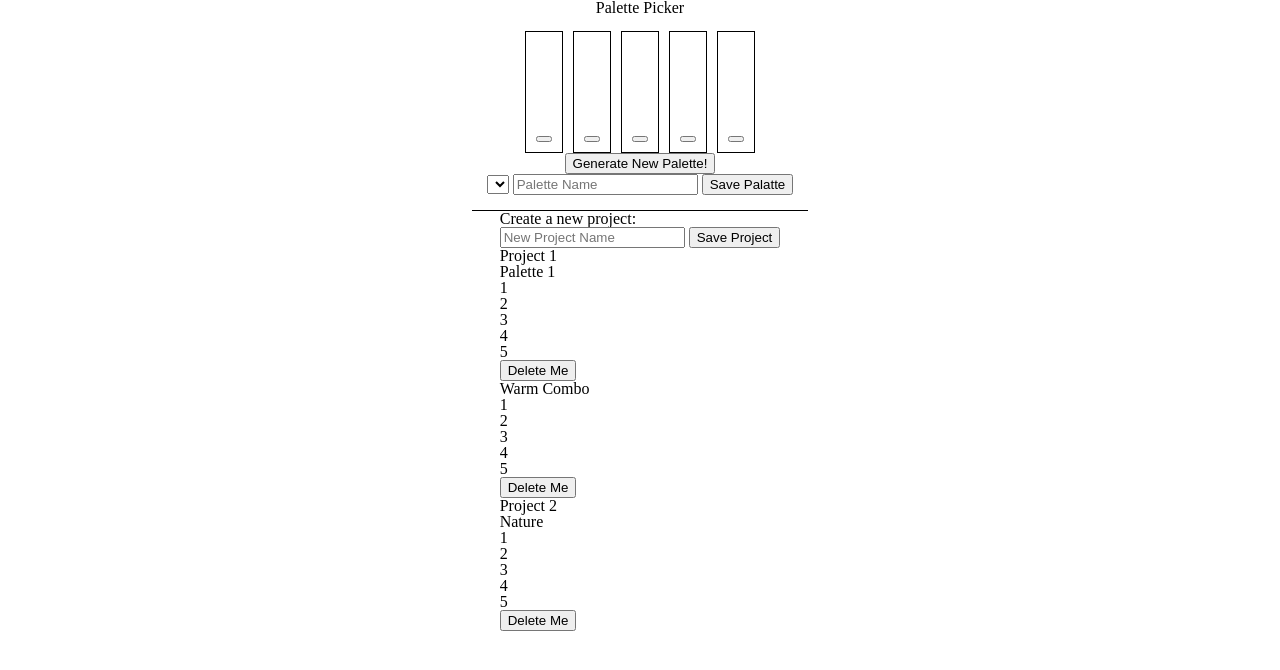
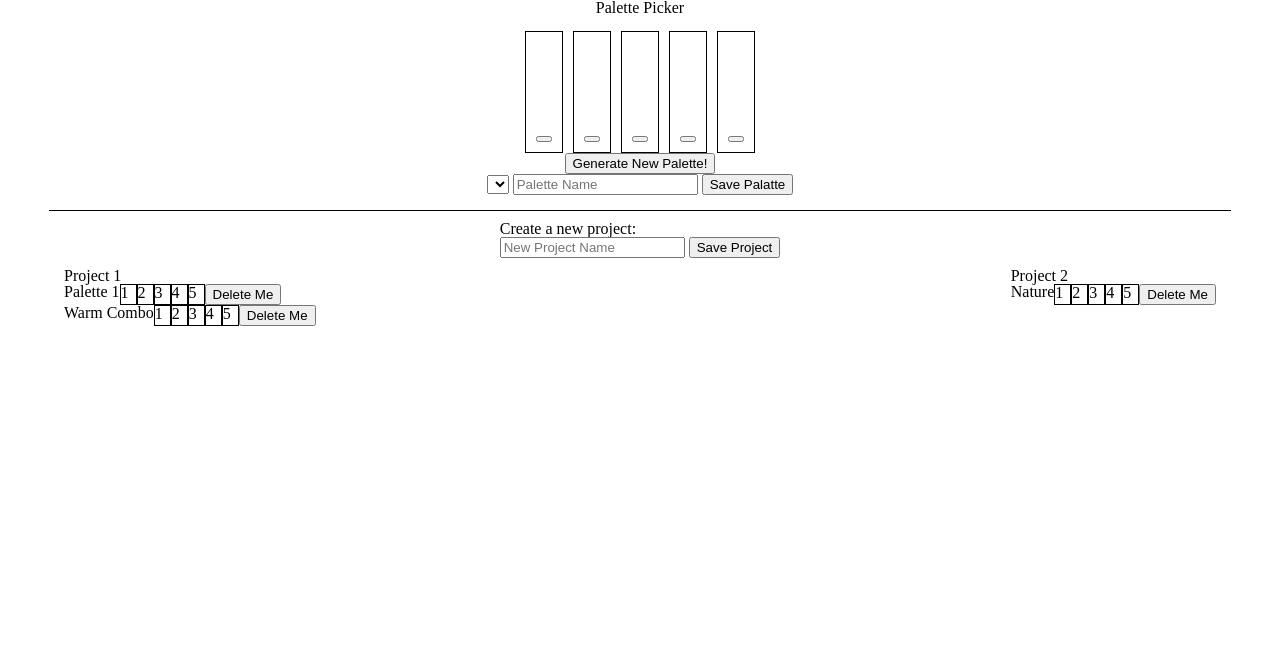
Before and after one commit to OphDub/palette-picker-pwa, a website: page public/index.html in a window 1280 px wide. Drawn offline with nearby package versions, Linux system fonts and the light colour scheme.

Commit message:
Add styling to palette picker section

```diff
--- a/public/css/styles.css
+++ b/public/css/styles.css
@@ -2,6 +2,8 @@ main {
   display: flex;
   flex-direction: column;
   align-items: center;
+  min-height: 100vh;
+  min-width: 100vw;
 }
 
 .palette-picker {
@@ -10,6 +12,7 @@ main {
   align-items: center;
   padding: 15px;
   border-bottom: 1px solid black;
+  min-width: 90%;
 }
 
 .palette {
@@ -31,10 +34,28 @@ main {
 .saved-projects {
   display: flex;
   flex-direction: column;
+  align-items: center;
+  min-width: 100vw;
+  height: 100vw;
 }
 
+.create-project-form {
+  padding: 10px;
+}
 
+.project-container {
+  display: flex;
+  flex-wrap: wrap;
+  width: 90vw;
+  justify-content: space-between;
+}
 
-.create-project-form {
+.project-palette {
+  display: flex;
+  flex-direction: row;
+}
 
+.project-palette-color {
+  border: 1px solid black;
+  min-width: 15px;
 }
```
